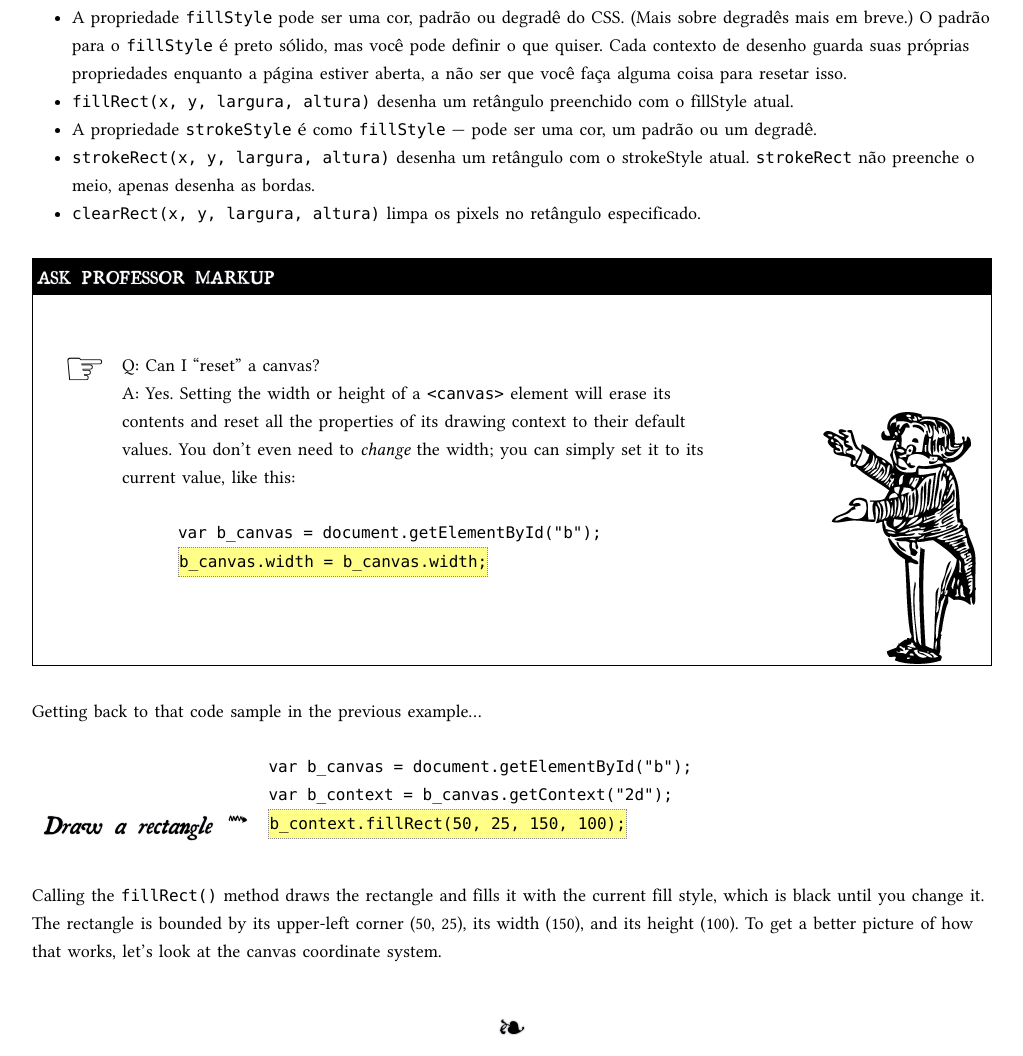
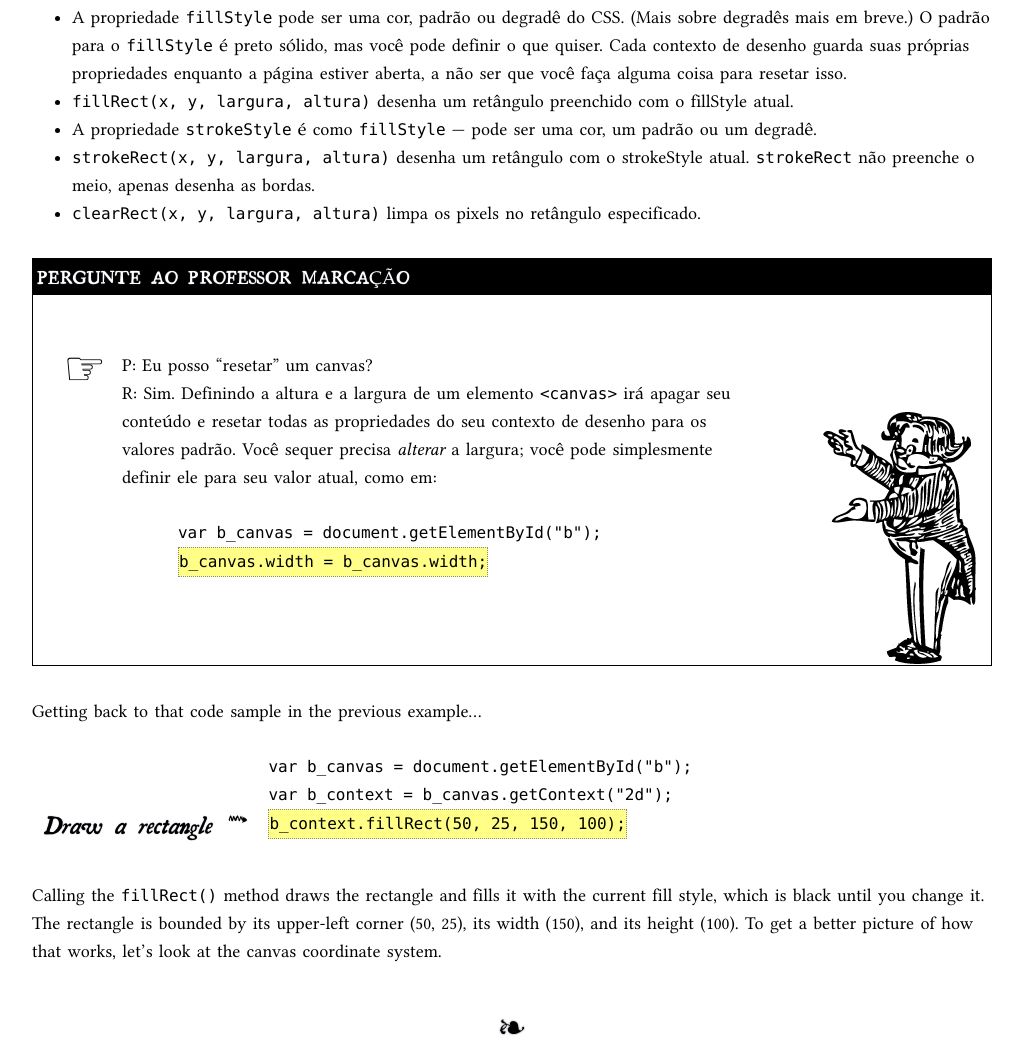
Before and after one commit to zenorocha/diveintohtml5, a plain HTML site: page canvas.html in a window 1280 px wide. Shown: the part 3340-4396 px from the top of the page, without its empty margins (128-1151 px from the left). Drawn offline with Linux system fonts and the light colour scheme.

Commit message:
terminando box de pergunta

```diff
--- a/canvas.html
+++ b/canvas.html
@@ -107,11 +107,11 @@ R: Ainda não. Fornecedores têm experimentado suas próprias <abbr>API</abbr>s
 </ul>
 
 <div class="pf clear" id=reset>
-<h4>Ask Professor Markup</h4>
+<h4>Pergunte ao Professor Marcação</h4>
 <div class=inner>
 <blockquote class=note>
-<p><span>&#x261E;</span>Q: Can I &#8220;reset&#8221; a canvas?<br>
-A: Yes. Setting the width or height of a <code>&lt;canvas></code> element will erase its contents and reset all the properties of its drawing context to their default values. You don&#8217;t even need to <em>change</em> the width; you can simply set it to its current value, like this:
+<p><span>&#x261E;</span>P: Eu posso &#8220;resetar&#8221; um canvas?<br>
+R: Sim. Definindo a altura e a largura de um elemento <code>&lt;canvas></code> irá apagar seu conteúdo e resetar todas as propriedades do seu contexto de desenho para os valores padrão. Você sequer precisa <em>alterar</em> a largura; você pode simplesmente definir ele para seu valor atual, como em:
 <pre><code>var b_canvas = document.getElementById("b");
 <mark>b_canvas.width = b_canvas.width;</mark></code></pre>
 </blockquote>
```
